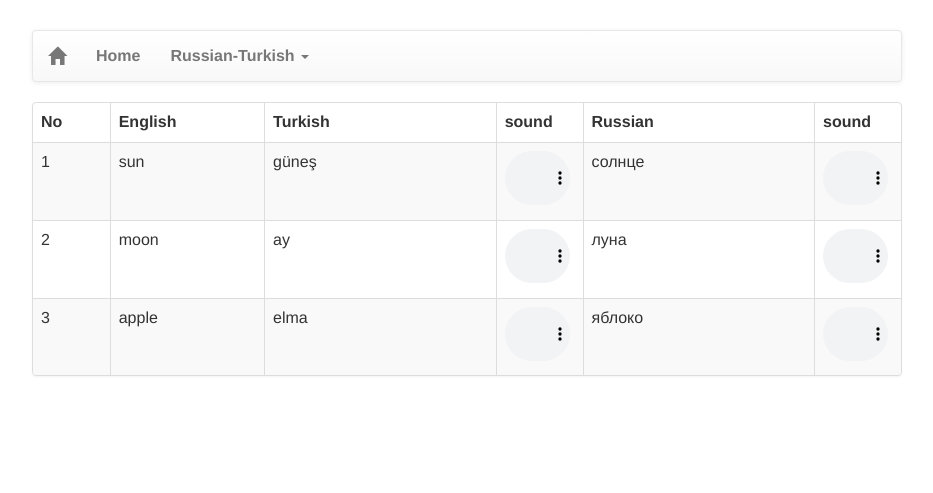
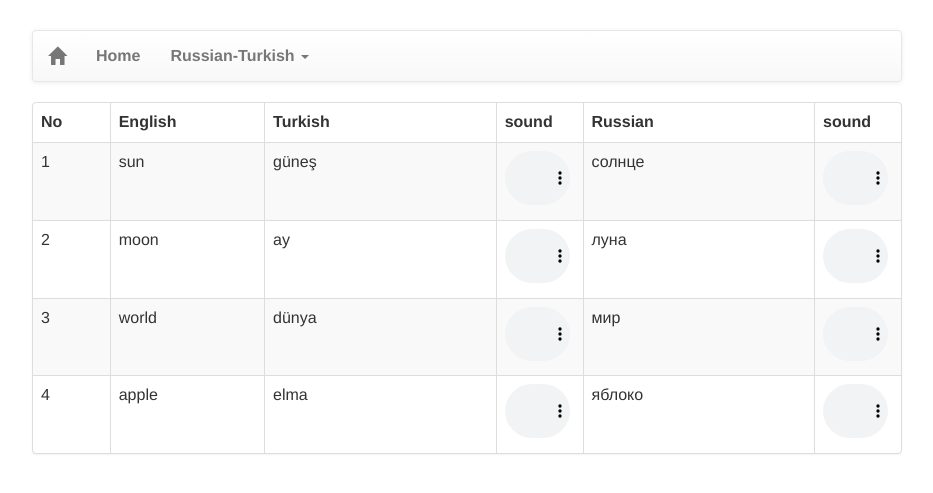
Before and after one commit to study-language/study-language-github.io, a Jekyll site: the page built from pages/russian-turkish-vocabulary.md, in a window 1280 px wide. Shown: the top 493 px of the page, without its empty margins (173-1106 px from the left). Built offline with Jekyll 4.4.1, drawn with Linux system fonts in a browser that asks for light colours; our own code applies the rules of GitHub Pages for plain Markdown files; the repository's description, which GitHub fills in, is left out.

Commit message:
Update russian-turkish-vocabulary.yml

```diff
--- a/_data/russian-turkish-vocabulary.yml
+++ b/_data/russian-turkish-vocabulary.yml
@@ -7,6 +7,10 @@ vocabulary:
     tr: ay
     tr-s: ay
     ru: луна
+  - en: world
+    tr: dünya
+    tr-s: dunya
+    ru: мир
   - en: apple
     tr: elma
     tr-s: elma
```
